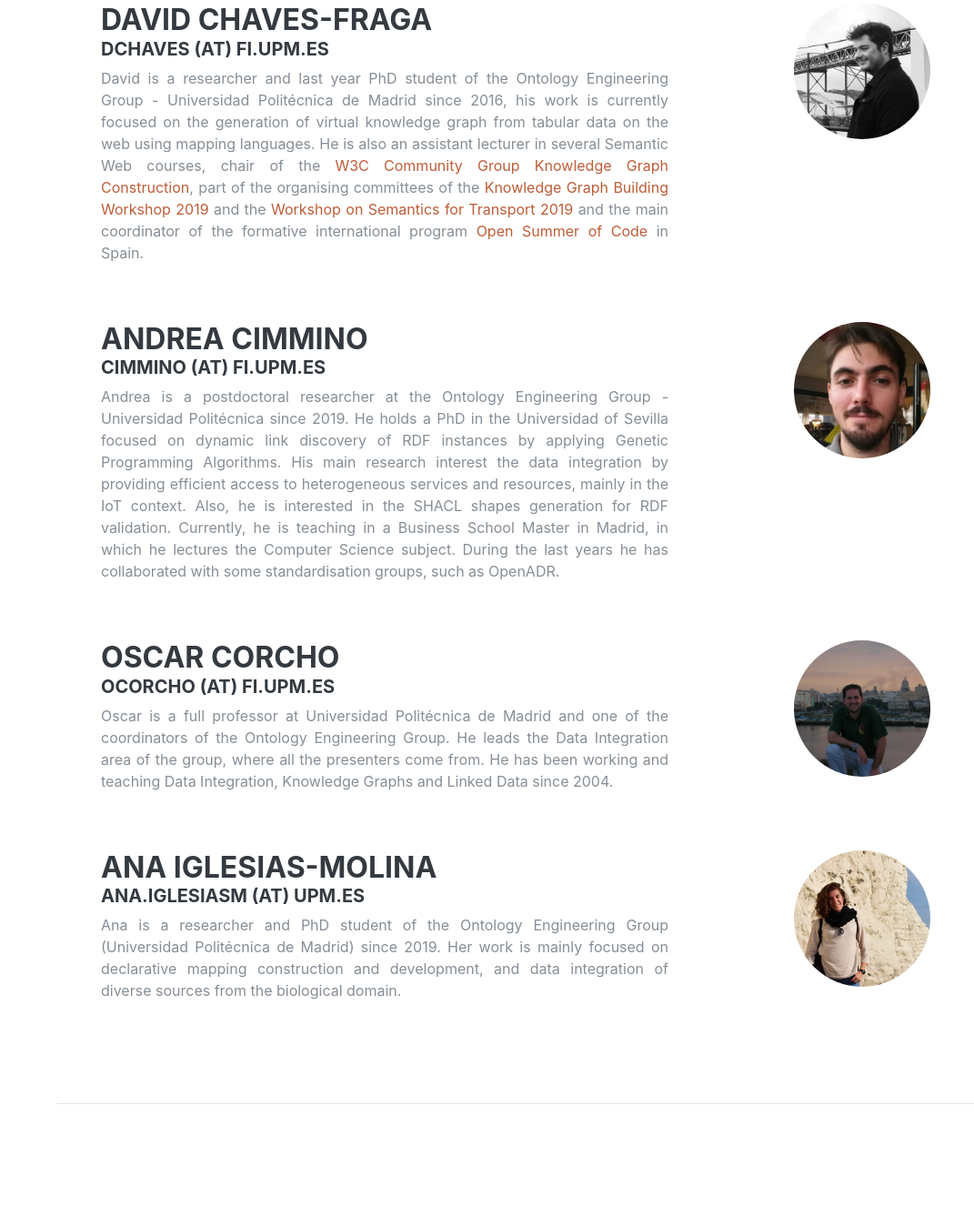
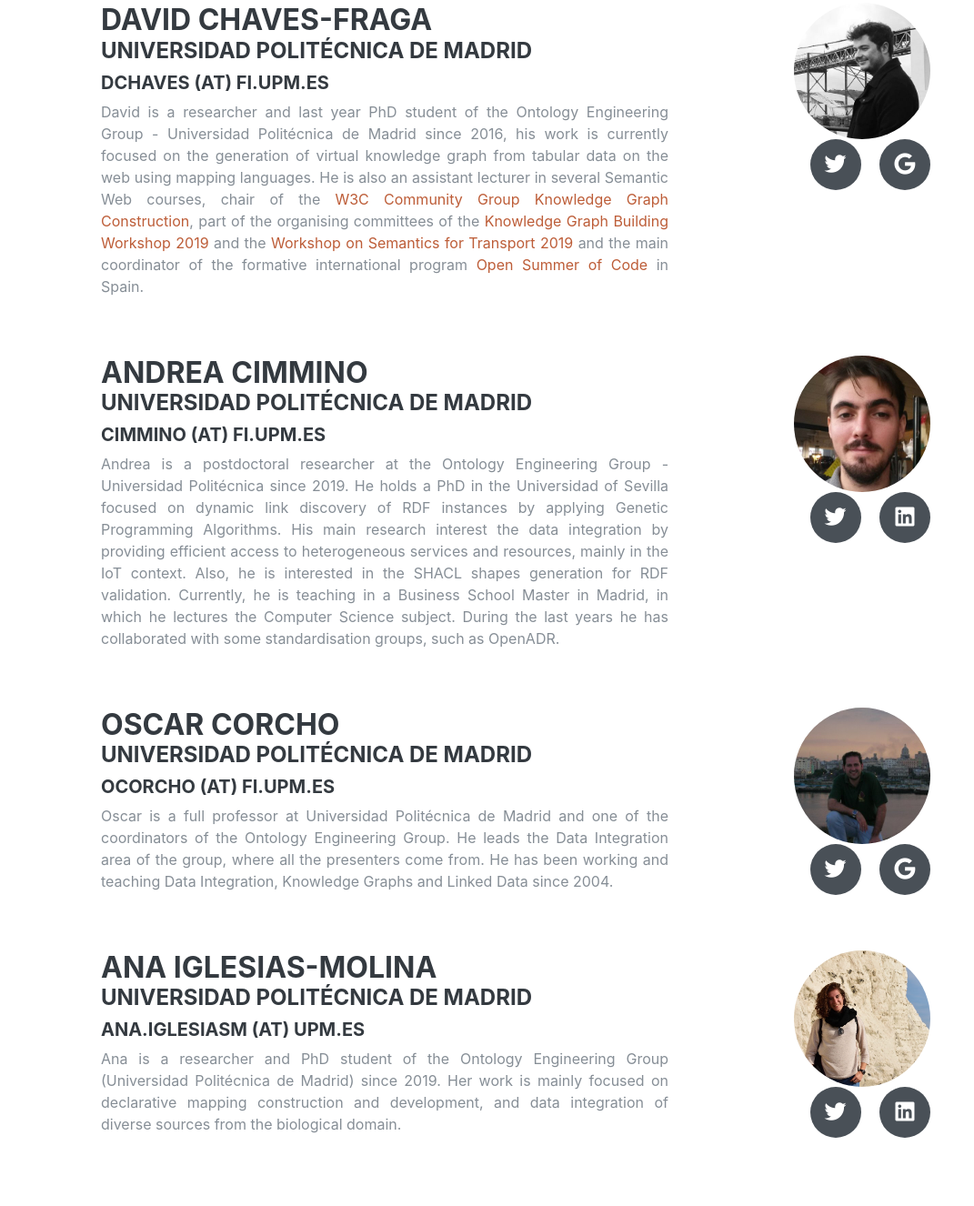
Before and after one commit to oeg-dataintegration/kgc-tutorial-2020, a plain HTML site: page index.html in a window 1280 px wide. Shown: the part 2774-4100 px from the top of the page at 91% size, without its empty margins (209-1280 px from the left). Drawn offline with Linux system fonts and the light colour scheme; a web font is replaced by a local one.

Commit message:
errors fixed and websites added

```diff
--- a/index.html
+++ b/index.html
@@ -105,13 +105,13 @@
           </h1>
           <div class="subheading mb-5">Knowledge Graph Construction Using Declarative Mapping Rules</div>
 
-          <p class="lead mb-5">Despite the emergence of RDF knowledge bases, exposed via SPARQL endpoints or as Linked Data, formats like CSV, JSON or XML are still the most used for exposing data on the web. Some solutions have been proposed to describe and integrate these resources using declarative mapping languages (e.g. RML, CSVW, KR2RML, etc) and many of those are equipped with associated RDF generators (e.g. RMLMapper, CSVW generator, etc). The use of these technologies enables the construction of knowledge graphs in a declarative way. However, they have a steep learning curve for new users. Our aim in this tutorial is, from a practical perspective, to explain in detail the process of constructing knowledge graphs, from writing mappings to their use with suitable tools. First, we describe the mapping structure and a tool to ease writing mappings, Mapeathor, showing the main guidelines for attendants to create their own mappings. Then, we present HELIO, a Linked Data publisher that provides unified access in real-time to multiple heterogeneous data sources. Finally, we present Morph-CSV, a framework for virtual knowledge graph access over tabular data.</p>
+          <p class="lead mb-5">Despite the emergence of RDF knowledge bases, exposed via SPARQL endpoints or as Linked Data, formats like CSV, JSON or XML are still the most used for exposing data on the web. Some solutions have been proposed to describe and integrate these resources using declarative mapping languages (e.g. RML, CSVW, KR2RML, etc) and many of those are equipped with associated RDF generators (e.g. RMLMapper, CSVW generator, etc). The use of these technologies enables the construction of knowledge graphs in a declarative way. However, they have a steep learning curve for new users. Our aim in this tutorial is, from a practical perspective, to explain in detail the process of constructing knowledge graphs, from writing mappings to their use with suitable tools. First, we describe the mapping structure and a tool to ease writing mappings, Mapeathor, showing the main guidelines for attendants to create their own mappings. Then, we present Morph-CSV, a framework for virtual knowledge graph access over tabular data. Finally, we present HELIO, a Linked Data publisher that provides unified access in real-time to multiple heterogeneous data sources.</p>
 
           <div class="social-icons">
             <a href="https://github.com/OEG-DataIntegration/kgc-tutorial-2020">
               <i class="fab fa-github"></i>
             </a>
-            <a href="#">
+            <a href="https://twitter.com/oeg_upm">
               <i class="fab fa-twitter"></i>
             </a>
           </div>
@@ -165,19 +165,13 @@
 
           <div class="resume-item d-flex flex-column flex-md-row">
             <div class="resume-content mr-auto">
-              <h3 class="mb-0">Materialisation & publication of knowledge graphs</h3>
+              <h3 class="mb-0">Helio: Linked Data Service for publishing heterogeneus data as RDF</h3>
               <div class="subheading mb-1">Part IV: Semantic annotation and efficient knowledge graph generation</div>
 
               <p>Helio is a tool that publishes the knowledge graph as a service. It integrates heterogeneous datasets in real-time, providing an unified access and view of the gathered data. Helio is a mapping-based approach, which supports complex function expressions to clean data and the use of fuzzy linking rules to generate links among published instances. It is also aligned with standard mapping specifications such as RML.</p>
             </div>
 
           </div>
-
-
-
-
-
-
 
         </div>
       </section>
@@ -192,41 +186,77 @@
 
           <div class="resume-item d-flex flex-column flex-md-row mb-5">
             <div class="resume-content mr-auto">
-              <h3 class="mb-0">David Chaves-Fraga</h3> <h5>dchaves (at) fi.upm.es</h5>
-              <p>David is a researcher and last year PhD student of the Ontology Engineering Group - Universidad Politécnica de Madrid since 2016, his work is currently focused on the generation of virtual knowledge graph from tabular data on the web using mapping languages. He is also an assistant lecturer in several Semantic Web courses, chair of the <a href="https://www.w3.org/community/kg-construct/">W3C Community Group Knowledge Graph Construction</a>, part of the organising committees of the <a href="http://kgb-workshop.org/">Knowledge Graph Building Workshop 2019</a> and the <a href="https://sem4tra.linkeddata.es/">Workshop on Semantics for Transport 2019</a> and the main coordinator of the formative international program <a href="http://summerofcode.oeg-upm.net/">Open Summer of Code</a> in Spain.</p>
+              <h3 class="mb-0">David Chaves-Fraga</h3> <h4>Universidad Politécnica de Madrid</h4> <h5>dchaves (at) fi.upm.es</h5>
+              <p>David is a researcher and last year PhD student of the Ontology Engineering Group - Universidad Politécnica de Madrid since 2016, his work is currently focused on the generation of virtual knowledge graph from tabular data on the web using mapping languages. He is also an assistant lecturer in several Semantic Web courses, chair of the <a href="https://www.w3.org/community/kg-construct/">W3C Community Group Knowledge Graph Construction</a>, part of the organising committees of the <a href="http://kgb-workshop.org/">Knowledge Graph Building Workshop 2019</a> and the <a href="https://sem4tra.linkeddata.es/">Workshop on Semantics for Transport 2019</a> and the main coordinator of the formative international program <a href="http://summerofcode.es">Open Summer of Code</a> in Spain.</p>
             </div>
             <div class="resume-date text-md-right">
               <img class="rounded-circle" src="static/img/dchaves.jpg" width="150px"/>
+
+              <div class="social-icons">
+                <a href="https://twitter.com/dchavesf">
+                  <i class="fab fa-twitter"></i>
+                </a>
+                <a href="https://dchaves.oeg-upm.net/">
+                  <i class="fab fa-google"></i>
+                </a>
+              </div>
             </div>
           </div>
 
           <div class="resume-item d-flex flex-column flex-md-row mb-5">
             <div class="resume-content mr-auto">
-              <h3 class="mb-0">Andrea Cimmino</h3> <h5>cimmino (at) fi.upm.es</h5>
+              <h3 class="mb-0">Andrea Cimmino</h3> <h4>Universidad Politécnica de Madrid</h4> <h5>cimmino (at) fi.upm.es</h5>
               <p>Andrea is a postdoctoral researcher at the Ontology Engineering Group - Universidad Politécnica since 2019. He holds a PhD in the Universidad of Sevilla focused on dynamic link discovery of RDF instances by applying Genetic Programming Algorithms. His main research interest the data integration by providing efficient access to heterogeneous services and resources, mainly in the IoT context. Also, he is interested in the SHACL shapes generation for RDF validation. Currently, he is teaching in a Business School Master in Madrid, in which he lectures the Computer Science subject. During the last years he has collaborated with some standardisation groups, such as OpenADR.</p>
             </div>
             <div class="resume-date text-md-right">
               <img class="rounded-circle" src="static/img/acimmino.jpg" width="150px"/>
+
+              <div class="social-icons">
+                <a href="https://twitter.com/ACimmino">
+                  <i class="fab fa-twitter"></i>
+                </a>
+                <a href="https://www.linkedin.com/in/andrea-cimmino-arriaga-64b6b9112/">
+                  <i class="fab fa-linkedin"></i>
+                </a>
+              </div>
             </div>
           </div>
 
           <div class="resume-item d-flex flex-column flex-md-row mb-5">
             <div class="resume-content mr-auto">
-              <h3 class="mb-0">Oscar Corcho</h3> <h5>ocorcho (at) fi.upm.es</h5>
+              <h3 class="mb-0">Oscar Corcho</h3> <h4>Universidad Politécnica de Madrid</h4> <h5>ocorcho (at) fi.upm.es</h5>
               <p>Oscar is a full professor at Universidad Politécnica de Madrid and one of the coordinators of the Ontology Engineering Group. He leads the Data Integration area of the group, where all the presenters come from. He has been working and teaching Data Integration, Knowledge Graphs and Linked Data since 2004.</p>
             </div>
             <div class="resume-date text-md-right">
               <img class="rounded-circle" src="static/img/ocorcho.jpg" width="150px"/>
+
+              <div class="social-icons">
+                <a href="https://twitter.com/ocorcho">
+                  <i class="fab fa-twitter"></i>
+                </a>
+                <a href="http://www.dia.fi.upm.es/es/ocorcho">
+                  <i class="fab fa-google"></i>
+                </a>
+              </div>
             </div>
           </div>
 
           <div class="resume-item d-flex flex-column flex-md-row mb-5">
             <div class="resume-content mr-auto">
-              <h3 class="mb-0">Ana Iglesias-Molina</h3> <h5>ana.iglesiasm (at) upm.es</h5>
+              <h3 class="mb-0">Ana Iglesias-Molina</h3> <h4>Universidad Politécnica de Madrid</h4> <h5>ana.iglesiasm (at) upm.es</h5>
               <p>Ana is a researcher and PhD student of the Ontology Engineering Group (Universidad Politécnica de Madrid) since 2019. Her work is mainly focused on declarative mapping construction and development, and data integration of diverse sources from the biological domain.</p>
             </div>
             <div class="resume-date text-md-right">
               <img class="rounded-circle" src="static/img/aiglesias.jpg" width="150px"/>
+
+              <div class="social-icons">
+                <a href="https://twitter.com/_aieme">
+                  <i class="fab fa-twitter"></i>
+                </a>
+                <a href="https://www.linkedin.com/in/ana-iglesias-molina/">
+                  <i class="fab fa-linkedin"></i>
+                </a>
+              </div>
             </div>
           </div>
 
@@ -261,9 +291,6 @@
               <img class="img-rounded" src="static/img/rml.png" width="85px"/>
             </li>
             <li class="list-inline-item">
-              <img class="img-rounded" src="static/img/graphQl.png" width="250px"/>
-            </li>
-            <li class="list-inline-item">
               <img class="img-rounded" src="static/img/json.png" width="125px"/>
             </li>
             <li class="list-inline-item">
@@ -277,7 +304,7 @@
           <div class="subheading mb-3">Software</div>
           <ul class="fa-ul mb-0">
             <li><strong>Mapeathor:</strong> User-friendly mapping generator</li>
-            <li><strong>Morph-CSV:</strong> Optimization of CSV exploitation for querying</li>
+            <li><strong>Morph-CSV:</strong> Enhancing virtual knowledge graph construction techniques for tabular data</li>
             <li><strong>Helio:</strong> Link Data Publishing in Real-Time</li>
           </ul>
 
```
